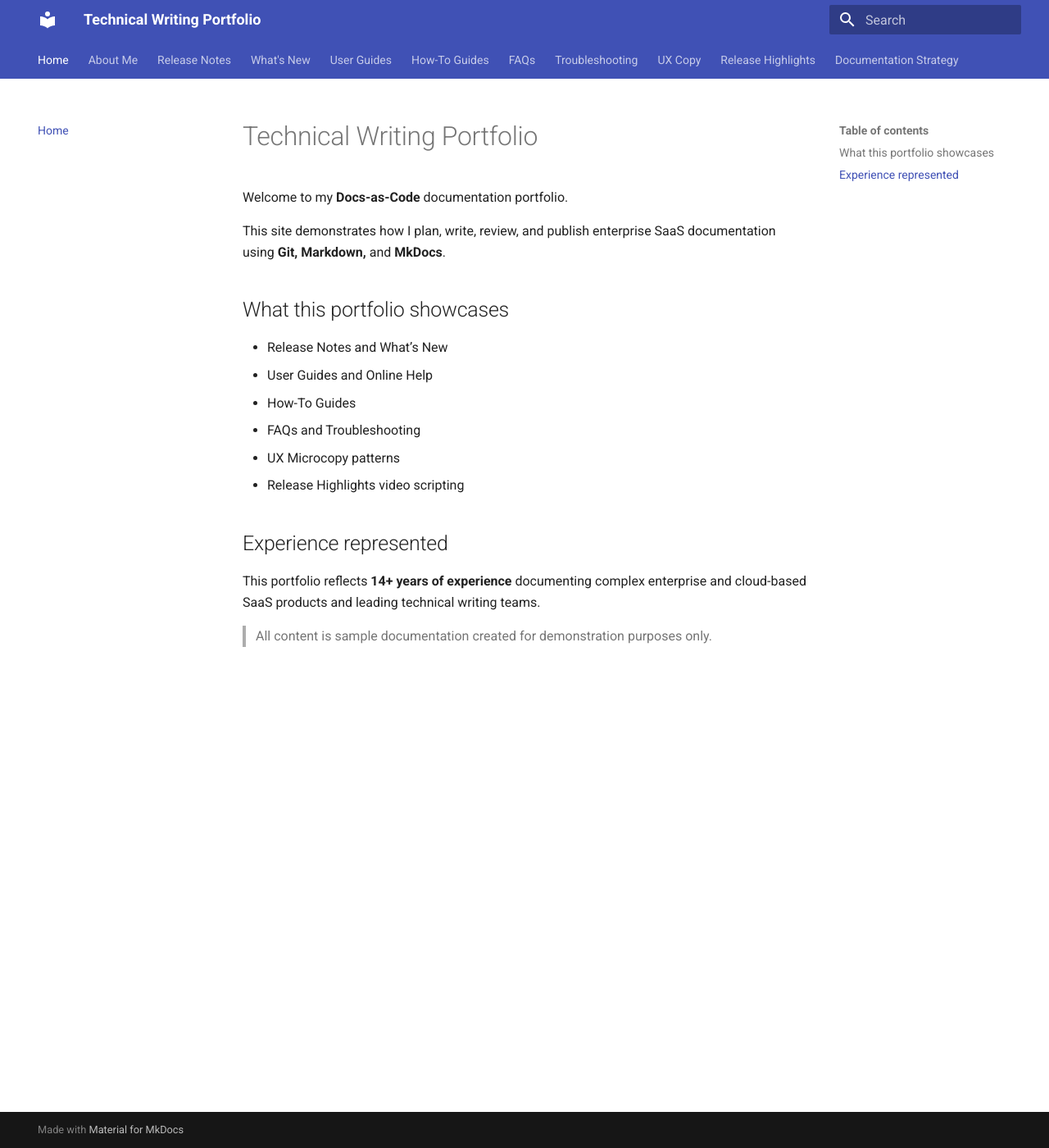
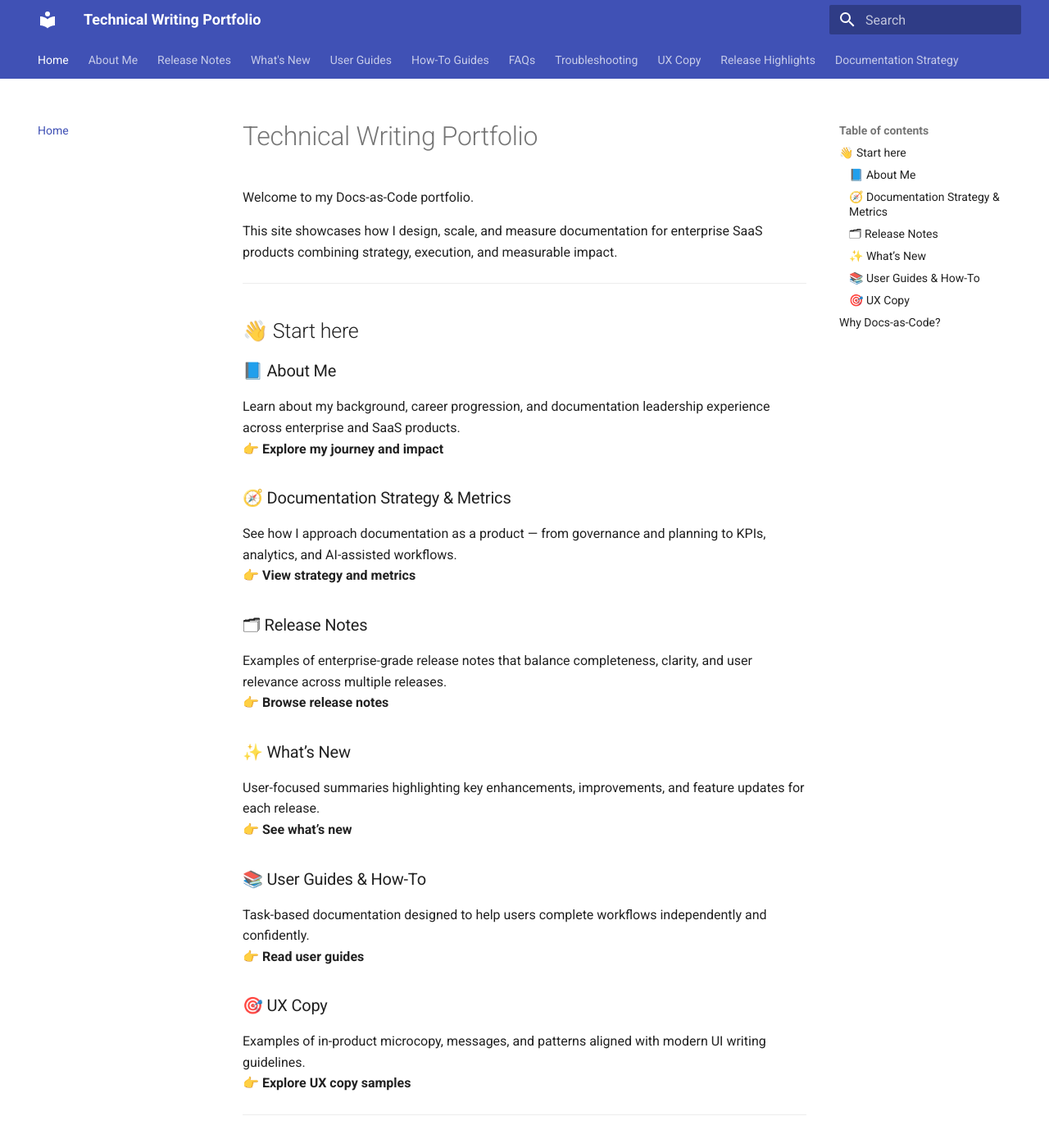
Before and after one commit to ajinanga16-blip/tech-writer-portfolio, an MkDocs documentation site: the page built from docs/index.md, in a window 1280 px wide and 1400 px high. Shown: the whole window at 82% size. Built offline with MkDocs 1.6.1 and Material for MkDocs 9.7.7, drawn with Linux system fonts in a browser that asks for light colours; some of the changed text lies outside the part shown.

Commit message:
Redesign homepage as portfolio landing page

```diff
--- a/docs/index.md
+++ b/docs/index.md
@@ -1,21 +1,53 @@
 # Technical Writing Portfolio
 
-Welcome to my **Docs-as-Code** documentation portfolio.
+Welcome to my Docs-as-Code portfolio.
 
-This site demonstrates how I plan, write, review, and publish
-enterprise SaaS documentation using **Git, Markdown,** and **MkDocs**.
+This site showcases how I design, scale, and measure documentation for
+enterprise SaaS products combining strategy, execution, and measurable
+impact.
 
-## What this portfolio showcases
-- Release Notes and What’s New
-- User Guides and Online Help
-- How-To Guides
-- FAQs and Troubleshooting
-- UX Microcopy patterns
-- Release Highlights video scripting
+---
 
-## Experience represented
-This portfolio reflects **14+ years of experience** documenting
-complex enterprise and cloud-based SaaS products and leading
-technical writing teams.
+## 👋 Start here
 
-> All content is sample documentation created for demonstration purposes only.
+### 📘 About Me
+Learn about my background, career progression, and documentation leadership
+experience across enterprise and SaaS products.
+👉 **Explore my journey and impact**
+
+### 🧭 Documentation Strategy & Metrics
+See how I approach documentation as a product — from governance and planning
+to KPIs, analytics, and AI-assisted workflows.
+👉 **View strategy and metrics**
+
+### 🗂 Release Notes
+Examples of enterprise-grade release notes that balance completeness,
+clarity, and user relevance across multiple releases.
+👉 **Browse release notes**
+
+### ✨ What’s New
+User-focused summaries highlighting key enhancements, improvements, and
+feature updates for each release.
+👉 **See what’s new**
+
+### 📚 User Guides & How-To
+Task-based documentation designed to help users complete workflows
+independently and confidently.
+👉 **Read user guides**
+
+### 🎯 UX Copy
+Examples of in-product microcopy, messages, and patterns aligned with modern
+UI writing guidelines.
+👉 **Explore UX copy samples**
+
+---
+
+## Why Docs-as-Code?
+
+- Version-controlled documentation
+- Faster updates and parallel workflows
+- Consistent structure and quality
+- Scales with product and teams
+
+This portfolio demonstrates how documentation can move beyond support
+content to become a strategic product asset.
```
